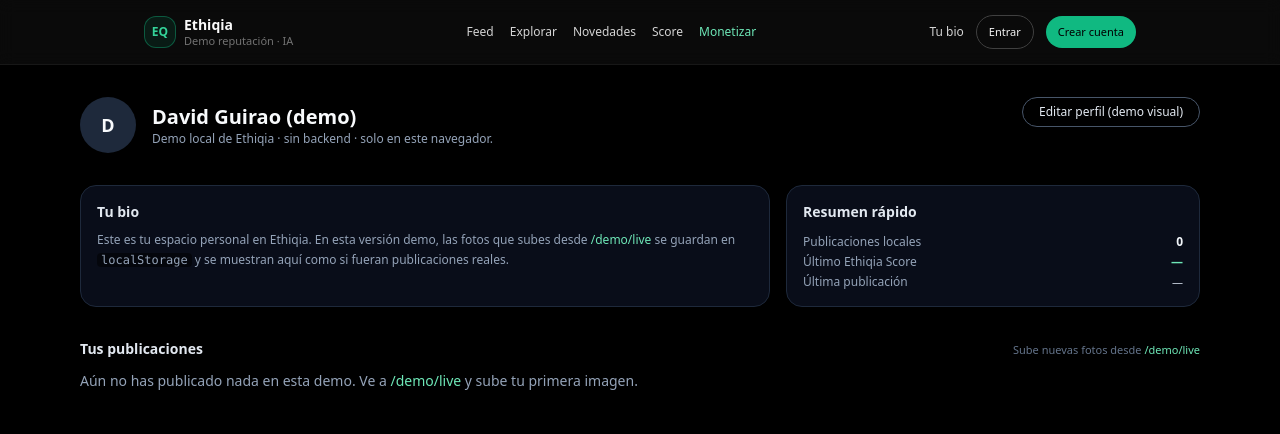
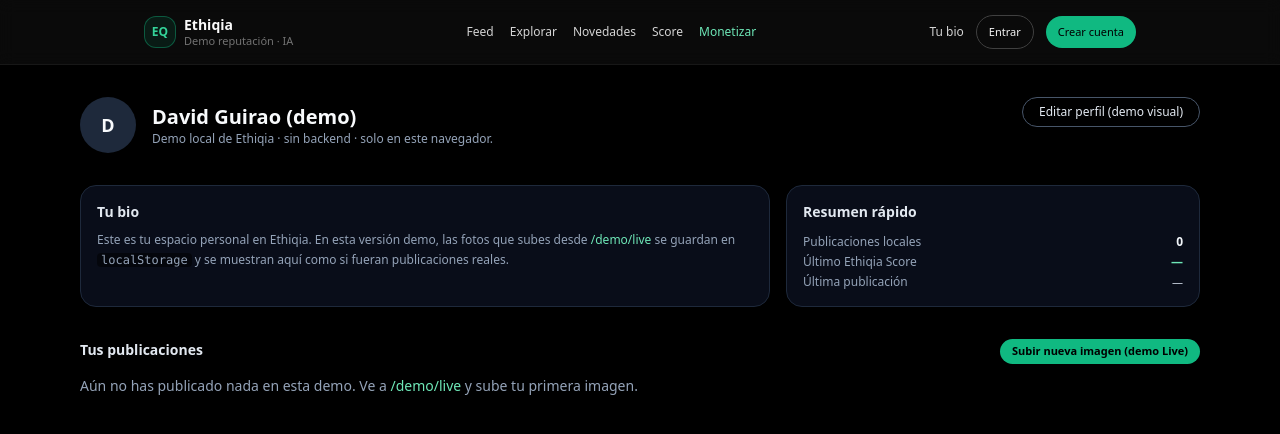
Before and after one commit to veletcosmetics/ethiqia-frontend, a Next.js app: page /profile in a window 1280 px wide. Shown: the top 434 px of the page. Built offline with nearby package versions, Linux system fonts and the light colour scheme.

Commit message:
Update page.tsx

```diff
--- a/app/profile/page.tsx
+++ b/app/profile/page.tsx
@@ -62,10 +62,10 @@ export default function ProfilePage() {
             </h2>
             <p className="text-xs leading-relaxed text-slate-400">
               Este es tu espacio personal en Ethiqia. En esta versión demo, las
-              fotos que subes desde <span className="text-emerald-300">/demo/live</span>{' '}
-              se guardan en{' '}
-              <code className="rounded bg-black/50 px-1">localStorage</code> y se muestran aquí
-              como si fueran publicaciones reales.
+              fotos que subes desde{' '}
+              <span className="text-emerald-300">/demo/live</span> se guardan en{' '}
+              <code className="rounded bg-black/50 px-1">localStorage</code> y se
+              muestran aquí como si fueran publicaciones reales.
             </p>
           </div>
 
@@ -94,22 +94,27 @@ export default function ProfilePage() {
           </div>
         </section>
 
-        {/* Título + recordatorio subida */}
+        {/* Título + botón a demo/live */}
         <section className="mb-3 flex items-baseline justify-between gap-4">
           <h2 className="text-sm font-semibold text-slate-200">
             Tus publicaciones
           </h2>
-          <p className="text-[11px] text-slate-500">
-            Sube nuevas fotos desde{' '}
-            <span className="text-emerald-300">/demo/live</span>
-          </p>
+          <button
+            onClick={() => {
+              window.location.href = '/demo/live';
+            }}
+            className="rounded-full bg-emerald-500 px-3 py-1 text-[11px] font-semibold text-black hover:bg-emerald-400"
+          >
+            Subir nueva imagen (demo Live)
+          </button>
         </section>
 
         {/* Listado de publicaciones */}
         {posts.length === 0 ? (
           <p className="text-sm text-slate-400">
             Aún no has publicado nada en esta demo. Ve a{' '}
-            <span className="text-emerald-300">/demo/live</span> y sube tu primera imagen.
+            <span className="text-emerald-300">/demo/live</span> y sube tu
+            primera imagen.
           </p>
         ) : (
           <div className="space-y-4">
```
